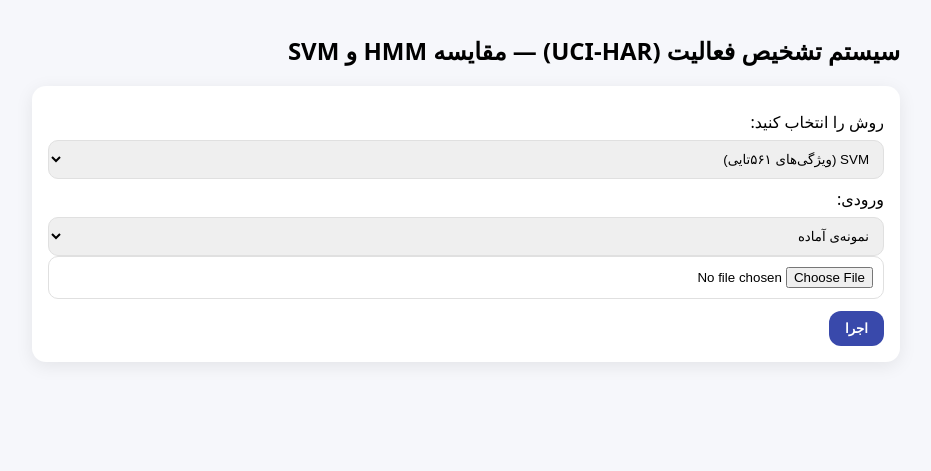
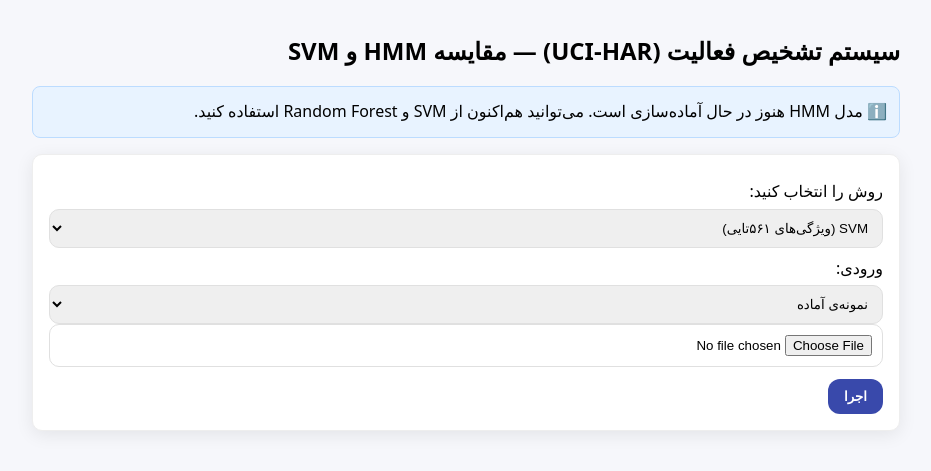
Before and after one commit to mehdi78habibi/har-hmm-project, a Flask app: template app/templates/index.html in a window 1280 px wide. Shown: the top 471 px of the page, without its empty margins (174-1105 px from the left). Run offline with Flask 3, Linux system fonts and the light colour scheme; the template is opened without the code that fills it, so the values that code supplies are empty; parts of the project's set-up code (start-up, migrations or seed data) failed here and were passed over.

Commit message:
UI: split warming_base/hmm_ready; enable controls

```diff
--- a/app/app.py
+++ b/app/app.py
@@ -131,12 +131,15 @@ def healthz():
 @app.route("/", methods=["GET", "HEAD"])
 def index():
     if request.method == "HEAD":
-        # پاسخِ بسیار سریع برای health-check اولیه
         return ("", 200)
 
-    # هیچ آموزش سنکرونی اینجا انجام نشود تا 502 نگیریم
-    return render_template("index.html", labels=LABEL_MAP,
-                           warming=(not BASE_READY or not HMM_READY))
+    # کنترل‌ها را فقط وقتی BASE آماده نیست غیرفعال کنیم
+    return render_template(
+        "index.html",
+        labels=LABEL_MAP,
+        warming_base=(not BASE_READY),
+        hmm_ready=HMM_READY
+    )
 
 
 # ---------- Prediction ----------
@@ -179,16 +182,14 @@ def predict():
     elif method == "hmm":
         # اگر HMM هنوز آماده نیست، پیام warming_up بده
         if not HMM_READY:
-            return render_template(
-                "index.html",
-                labels=LABEL_MAP,
-                warming=True,
-                result={
-                    "method": "hmm",
-                    "status": "warming_up",
-                    "msg": "مدل HMM هنوز در حال آماده‌سازی است. بعداً دوباره امتحان کنید.",
-                },
-            )
+                return render_template(
+                    "index.html",
+                    labels=LABEL_MAP,
+                    result=result,
+                    warming_base=(not BASE_READY),
+                    hmm_ready=HMM_READY
+                )
+
 
         # توالی آزمایشی بساز و بهترین کلاس را با بیشترین log-likelihood برگردان
         test_seqs = build_sequences(Xte, yte, SUBJECTS["test"], max_len=25)
--- a/app/templates/index.html
+++ b/app/templates/index.html
@@ -6,37 +6,51 @@
     <title>HAR — HMM vs SVM</title>
     <link rel="stylesheet" href="{{ url_for('static', filename='style.css') }}">
 
-    {# وقتی مدل‌ها در حال آماده‌سازی‌اند، هر ۵ ثانیه صفحه رفرش شود #}
-    {% if warming %}
+    {# اگر مدل‌های پایه (SVM/RF) هنوز آماده نیستند، هر ۵ ثانیه رفرش کن #}
+    {% if warming_base %}
       <meta http-equiv="refresh" content="5">
     {% endif %}
+
     <style>
       .note{background:#fff4ce;border:1px solid #ffd24d;padding:12px;border-radius:8px;margin:16px 0}
+      .info{background:#e8f3ff;border:1px solid #bcdcff}
       .muted{opacity:.6;pointer-events:none}
       .labels{columns:2;gap:24px}
-      .labels li{list-style: none;margin:4px 0}
+      .labels li{list-style:none;margin:4px 0}
       .warn{background:#fff4ce;border-color:#ffd24d}
+      .card{background:#fff;border:1px solid #eee;border-radius:10px;padding:16px;margin:16px 0}
+      h1{margin-top:12px}
     </style>
   </head>
   <body>
     <div class="container">
       <h1>سیستم تشخیص فعالیت (UCI-HAR) — مقایسه HMM و SVM</h1>
 
-      {% if warming %}
+      {# ۱) اگر Base آماده نیست: بنر هشدار و رفرش خودکار #}
+      {% if warming_base %}
         <div class="note warn">
-          ⚙️ مدل‌ها در حال آماده‌سازی هستند… معمولاً چند ثانیه طول می‌کشد. صفحه هر ۵ ثانیه به‌روزرسانی می‌شود.
+          ⚙️ مدل‌های پایه (SVM / Random Forest) در حال آماده‌سازی هستند… معمولاً چند ثانیه طول می‌کشد.
+          صفحه هر ۵ ثانیه به‌روزرسانی می‌شود.
+        </div>
+      {% elif not hmm_ready %}
+        {# ۲) اگر Base آماده است ولی HMM نه: فقط اطلاع بده، ورودی‌ها فعال بمانند #}
+        <div class="note info">
+          ℹ️ مدل HMM هنوز در حال آماده‌سازی است. می‌توانید هم‌اکنون از SVM و Random Forest استفاده کنید.
         </div>
       {% endif %}
 
-      {# اگر warming فعال است، ورودی‌ها را غیرفعال کن #}
-      {% set disabled = 'disabled' if warming else '' %}
+      {# وقتی Base آماده نیست، ورودی‌ها را غیرفعال کن #}
+      {% set disabled = 'disabled' if warming_base else '' %}
 
-      <form action="/predict" method="post" enctype="multipart/form-data" class="card {% if warming %}muted{% endif %}">
+      <form action="/predict" method="post" enctype="multipart/form-data" class="card {% if warming_base %}muted{% endif %}">
         <label>روش را انتخاب کنید:</label>
         <select name="method" {{ disabled }}>
           <option value="svm">SVM (ویژگی‌های ۵۶۱تایی)</option>
           <option value="rf">Random Forest</option>
-          <option value="hmm">HMM (likelihood سکانس نمونه)</option>
+          {# اگر HMM آماده نیست، گزینه‌اش را موقتاً غیرفعال کن #}
+          <option value="hmm" {% if not hmm_ready %}disabled{% endif %}>
+            HMM (likelihood سکانس){% if not hmm_ready %} — در حال آماده‌سازی{% endif %}
+          </option>
         </select>
 
         <label>ورودی:</label>
@@ -63,7 +77,7 @@
       {% if result %}
         <div class="card">
           <h3>نتیجه</h3>
-          <pre>{{ result | tojson(indent=2) }}</pre>
+          <pre>{{ result | tojson(indent=2, ensure_ascii=False) }}</pre>
         </div>
       {% endif %}
     </div>
```
